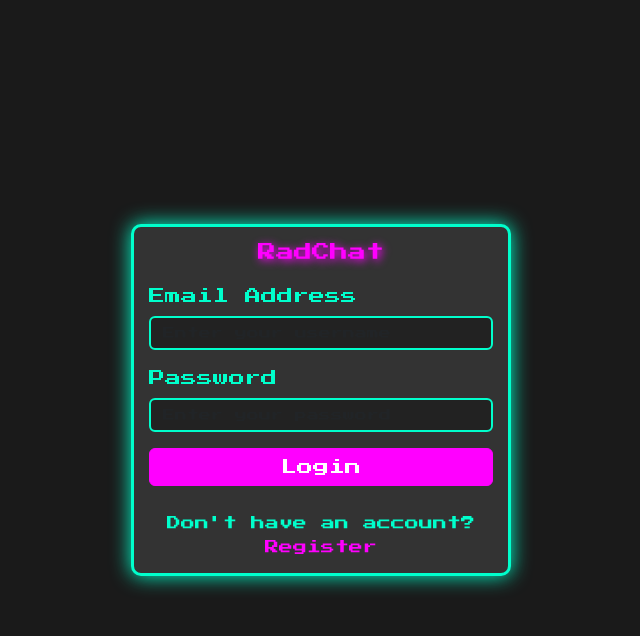
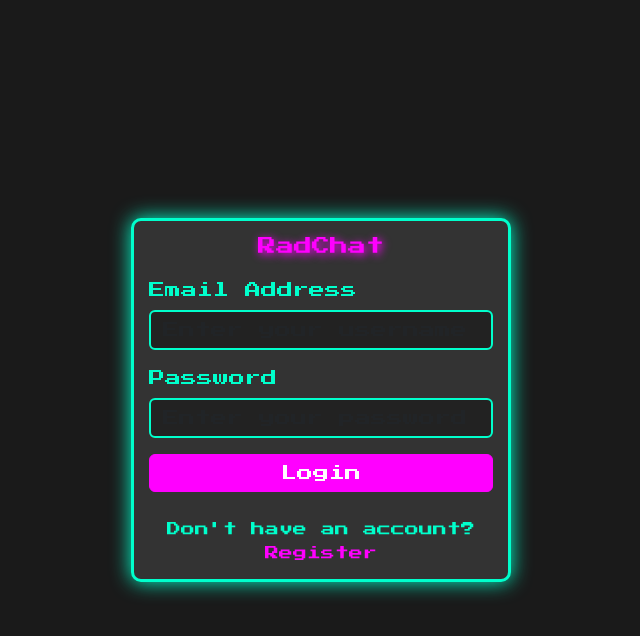
Before and after one commit to drjasonnichols/radchat, a Flask app: page / in a window 1280 px wide. Shown: the top 636 px of the page, without its empty margins (319-959 px from the left). Run offline with Flask 3, Linux system fonts and the light colour scheme.

Commit message:
font sizes

```diff
--- a/static/css/chat.css
+++ b/static/css/chat.css
@@ -110,6 +110,7 @@ body {
     word-wrap: break-word; /* Proper word wrapping */
     resize: none; /* Prevent resizing */
     flex-grow: 1; /* Fill available width */
+    font-size: 16px;;
 }
 
 /* Input Focus State */
--- a/static/css/style.css
+++ b/static/css/style.css
@@ -37,7 +37,7 @@ h4 {
     color: #00ffcc; /* Neon cyan text */
     border: 2px solid #00ffcc; /* Neon cyan border */
     font-family: inherit; /* Inherit the pixelated font */
-    font-size: 12px; /* Smaller font size for inputs */
+    font-size: 16px; /* Smaller font size for inputs */
 }
 
 button {
```
